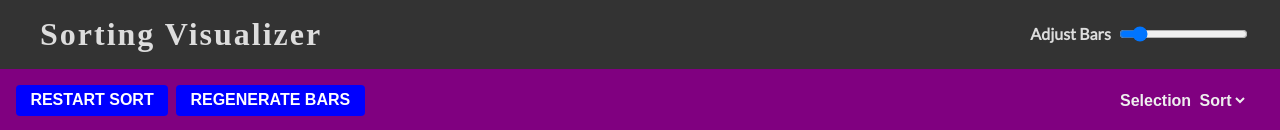
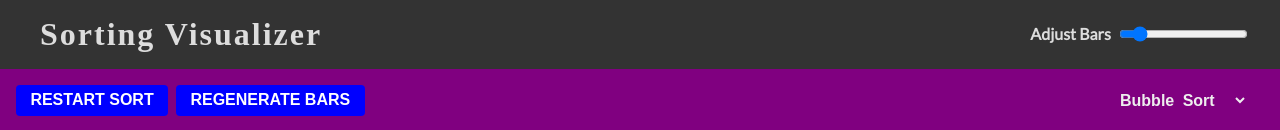
Before and after one commit to saurabhmehta1601/sorting-algorithm-visualizer, a React (Create React App) app: page / in a window 1280 px wide. Shown: the top 130 px of the page. Built offline with nearby package versions, Linux system fonts and the light colour scheme; a web font is replaced by a local one.

Commit message:
add ability to disable algo selector when required

```diff
--- a/src/components/BarsControls.tsx
+++ b/src/components/BarsControls.tsx
@@ -4,20 +4,15 @@ import styled from "styled-components"
 import  ReactTooltip from "react-tooltip"
 import  {restartSort, regenerateBars, updateAlgo} from  "../redux/features/sortSlice"
 import {RootState} from "../redux/store"
-import algos,{algoType} from "../utils/algos"
+import algos from "../utils/algos"
 
 
 export default function BarsControls(){
     const dispatch  = useDispatch()
-    const  currentAlgo = useSelector((state: RootState)=> state.sort.algorithm)
+    const  {algorithm: currentAlgo, currentStepIndex, isRunning}= useSelector((state: RootState)=> state.sort)
 
     const handleChange = (e:  React.ChangeEvent<HTMLSelectElement>) => {
-        const selectedAlgo =  e.target.value
-        const allAlgos = algos.map((algo) => algo.value)
-
-        if(allAlgos.includes(selectedAlgo as algoType) ){
-            dispatch(updateAlgo(selectedAlgo as algoType))
-        }
+            dispatch(updateAlgo(e.target.value))
     }
 
     return  (
@@ -34,7 +29,7 @@ export default function BarsControls(){
             </div>
 
             <div className="algo-selector"  >
-                <select onChange={handleChange} >
+                <select onChange={handleChange} value={currentAlgo} disabled={isRunning || currentStepIndex !== 0}>
                     {algos.map((algo,idx)  => <option key={idx} disabled={algo.value === currentAlgo} value={algo.value}>{algo.name}</option>)}
                 </select>
             </div>
--- a/src/redux/features/sortSlice.ts
+++ b/src/redux/features/sortSlice.ts
@@ -1,4 +1,4 @@
-import { getAlgoByName,algoType } from "../../utils/algos"
+import { getAlgoByName} from "../../utils/algos"
 import { getRandomArray } from "../../utils/getRandomArray"
 import BubbleSort from "../../algorithms/BubbleSort"
 import {createSlice,PayloadAction} from "@reduxjs/toolkit"
@@ -33,8 +33,9 @@ export const sortingSlice = createSlice({
                state.currentStepIndex -= 1
             }
         },
-        updateAlgo: (state, action: PayloadAction<algoType>) => {
+        updateAlgo: (state, action: PayloadAction<string>) => {
             state.algorithm= action.payload
+            //Changing algo clears the sorting step only keep the one you're using
         },
         updateBarsCount: (state,action: PayloadAction<number>) => {
             state.sortingSteps = getAlgoByName(state.algorithm)(getRandomArray(action.payload,MIN_ARRAY_ELEMENT_VALUE,MAX_ARRAY_ELEMENT_VALUE))
```
